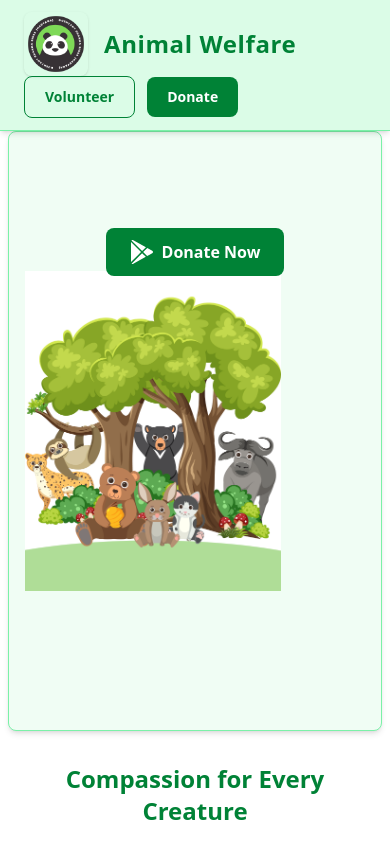
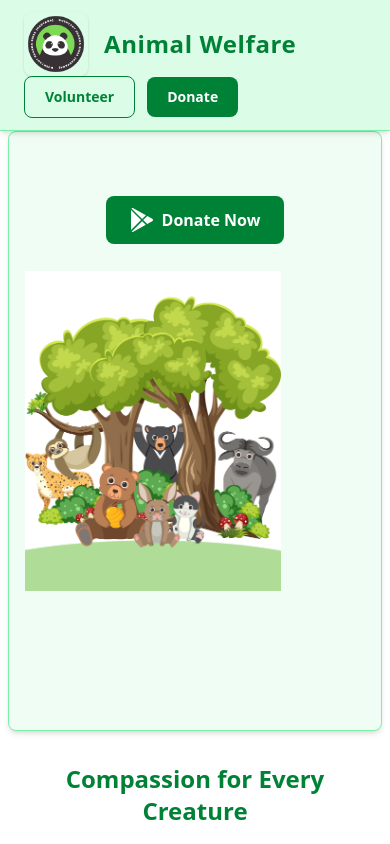
Before and after one commit to dushyantsharma460/Rounting-WildLife, a React (Vite) app: page / in a window 390 px wide. Shown: the top 844 px of the page. Built offline with nearby package versions, Linux system fonts and the light colour scheme.

Commit message:
Update Home.jsx

```diff
--- a/src/components/Home/Home.jsx
+++ b/src/components/Home/Home.jsx
@@ -5,7 +5,7 @@ export default function Home() {
     return (
         <div className="mx-auto w-full max-w-7xl">
             {/* Hero Section */}
-            <aside className="relative bg-green-50 text-green-900 rounded-lg border border-green-300 overflow-hidden sm:mx-16 mx-2 sm:py-20 py-12 shadow-md min-h-[600px] sm:min-h-[700px]">
+            <aside className="relative bg-green-50 text-green-900 rounded-lg border border-green-300 overflow-hidden sm:mx-16 mx-2 sm:py-20 py-4 shadow-md min-h-[600px] sm:min-h-[700px]">
                 <div className="relative z-10 max-w-screen-xl px-4 pt-6 sm:pt-20 pb-16 sm:pb-24 mx-auto sm:px-6 lg:px-8">
                     {/* Text block - hidden on mobile */}
                     <div className="hidden sm:block max-w-xl space-y-8 text-right ml-auto">
```
